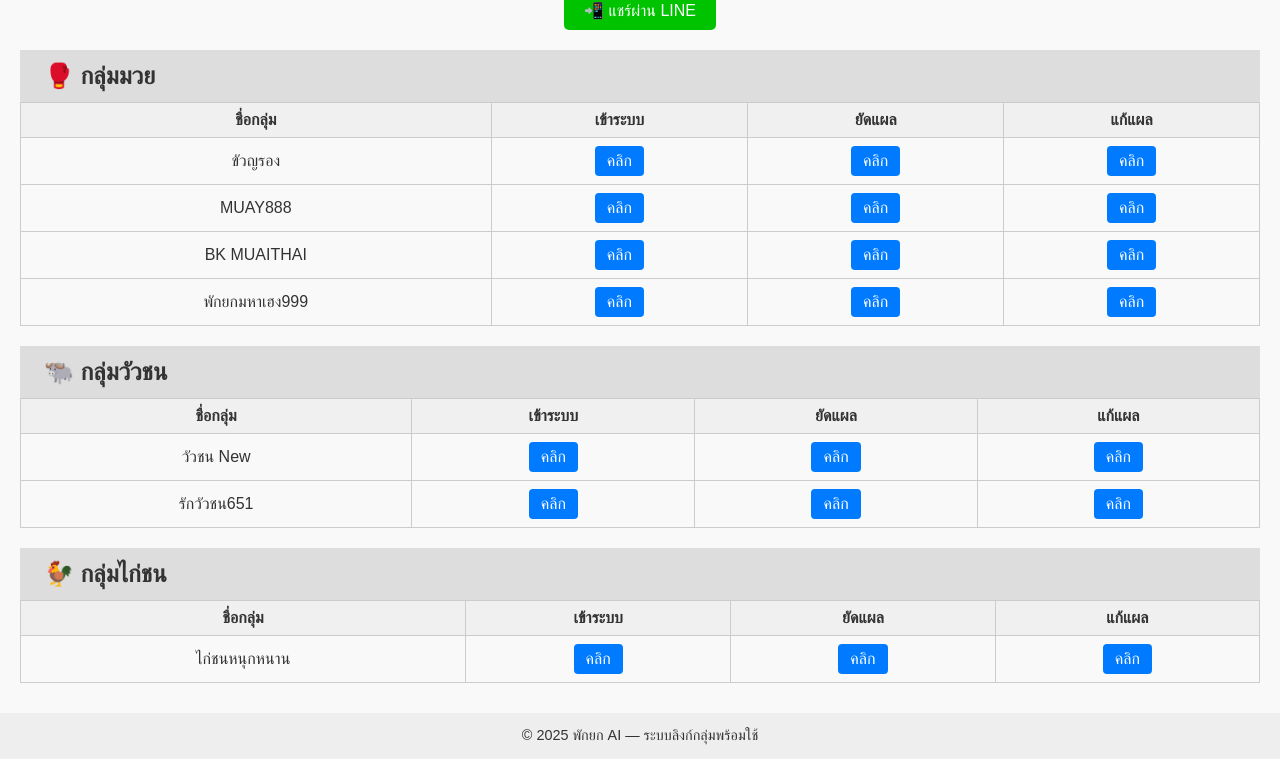
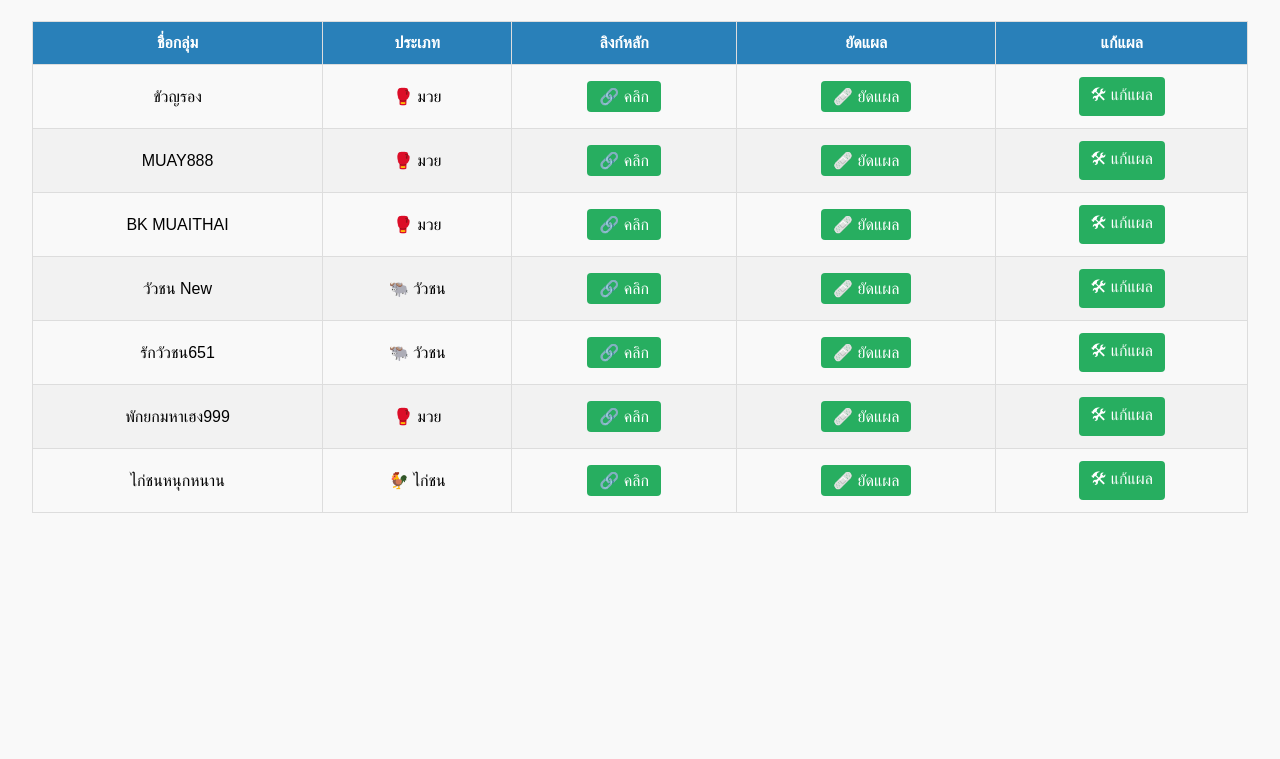
Before and after one commit to airobot01/pkrobot-ai-links, a plain HTML site: page docs/index.html.html in a window 1280 px wide. Shown: the part 101-860 px from the top of the page. After the commit the page ends 800 px from the top, so only its background shows below. Drawn offline with Linux system fonts and the light colour scheme.

Commit message:
Add files via upload

```diff
--- a/docs/index.html.html
+++ b/docs/index.html.html
@@ -2,68 +2,121 @@
 <!DOCTYPE html>
 <html lang="th">
 <head>
-  <meta charset="UTF-8">
-  <meta name="viewport" content="width=device-width, initial-scale=1">
-  <title>ลิงก์ระบบ พักยก AI</title>
+  <meta charset="UTF-8" />
+  <meta name="viewport" content="width=device-width, initial-scale=1.0" />
+  <title>ระบบลิงก์ พักยก AI</title>
   <style>
-    body { font-family: 'Sarabun', sans-serif; margin: 0; padding: 0; background: #f9f9f9; color: #333; }
-    header { background: #111; color: #fff; padding: 1em; text-align: center; }
-    header img { max-height: 50px; vertical-align: middle; margin-right: 10px; }
-    h2 { background: #ddd; padding: 0.5em 1em; margin: 0; }
-    section { padding: 10px 20px; }
-    table { width: 100%; border-collapse: collapse; margin-bottom: 20px; }
-    th, td { border: 1px solid #ccc; padding: 8px; text-align: center; }
-    th { background: #f0f0f0; }
-    a.button { display: inline-block; padding: 6px 12px; background: #007bff; color: #fff; text-decoration: none; border-radius: 4px; }
-    a.button:hover { background: #0056b3; }
-    footer { text-align: center; padding: 1em; font-size: 0.9em; background: #eee; }
-    .line-btn { margin: 10px auto; display: block; width: fit-content; padding: 10px 20px; background: #00c300; color: white; text-decoration: none; border-radius: 5px; }
-    .top-btn { position: fixed; bottom: 20px; right: 20px; padding: 10px 15px; background: #222; color: white; border: none; border-radius: 5px; cursor: pointer; display: none; }
+    body {
+      font-family: 'Sarabun', sans-serif;
+      background-color: #f9f9f9;
+      margin: 0;
+      padding: 2rem;
+    }
+    h1 {
+      text-align: center;
+      color: #2c3e50;
+    }
+    table {
+      width: 100%;
+      border-collapse: collapse;
+      margin-top: 2rem;
+    }
+    th, td {
+      padding: 12px 16px;
+      border: 1px solid #ddd;
+      text-align: center;
+    }
+    th {
+      background-color: #2980b9;
+      color: white;
+    }
+    tr:nth-child(even) {
+      background-color: #f2f2f2;
+    }
+    a.button {
+      background-color: #27ae60;
+      color: white;
+      padding: 6px 12px;
+      text-decoration: none;
+      border-radius: 4px;
+      display: inline-block;
+    }
+    a.button:hover {
+      background-color: #219150;
+    }
   </style>
 </head>
 <body>
-<header>
-  <img src="https://i.imgur.com/Knz6O9G.png" alt="พักยก AI Logo" />
-  <strong>ลิงก์ระบบ พักยก AI</strong>
-</header>
+  <h1>ระบบลิงก์ พักยก AI</h1>
+  <table>
+    <thead>
+      <tr>
+        <th>ชื่อกลุ่ม</th>
+        <th>ประเภท</th>
+        <th>ลิงก์หลัก</th>
+        <th>ยัดแผล</th>
+        <th>แก้แผล</th>
+      </tr>
+    </thead>
+    <tbody>
 
-<a href="https://line.me/R/" class="line-btn">📲 แชร์ผ่าน LINE</a>
+      <tr>
+        <td>ขัวญรอง</td>
+        <td>🥊 มวย</td>
+        <td><a class="button" href="https://boxingthailand.com/ConfigKwan/nav.php" target="_blank">🔗 คลิก</a></td>
+        <td><a class="button" href="https://boxingthailand.com/ConfigKwan/dev2.php" target="_blank">🩹 ยัดแผล</a></td>
+        <td><a class="button" href="https://duck98.com/ConfigKwan/logging.php" target="_blank">🛠 แก้แผล</a></td>
+      </tr>
 
-<section>
-  <h2>🥊 กลุ่มมวย</h2>
-  <table>
-    <tr><th>ชื่อกลุ่ม</th><th>เข้าระบบ</th><th>ยัดแผล</th><th>แก้แผล</th></tr>
-    <tr><td>ขัวญรอง</td><td><a class="button" href="#">คลิก</a></td><td><a class="button" href="#">คลิก</a></td><td><a class="button" href="#">คลิก</a></td></tr>
-    <tr><td>MUAY888</td><td><a class="button" href="#">คลิก</a></td><td><a class="button" href="#">คลิก</a></td><td><a class="button" href="#">คลิก</a></td></tr>
-    <tr><td>BK MUAITHAI</td><td><a class="button" href="#">คลิก</a></td><td><a class="button" href="#">คลิก</a></td><td><a class="button" href="#">คลิก</a></td></tr>
-    <tr><td>พักยกมหาเฮง999</td><td><a class="button" href="#">คลิก</a></td><td><a class="button" href="#">คลิก</a></td><td><a class="button" href="#">คลิก</a></td></tr>
+      <tr>
+        <td>MUAY888</td>
+        <td>🥊 มวย</td>
+        <td><a class="button" href="https://duck98.com/ConfigBotx/login.php" target="_blank">🔗 คลิก</a></td>
+        <td><a class="button" href="https://duck98.com/ConfigBotx/dev2.php" target="_blank">🩹 ยัดแผล</a></td>
+        <td><a class="button" href="https://duck98.com/ConfigBotx/logging.php" target="_blank">🛠 แก้แผล</a></td>
+      </tr>
+
+      <tr>
+        <td>BK MUAITHAI</td>
+        <td>🥊 มวย</td>
+        <td><a class="button" href="https://duck98.com/ConfigBoty/login.php" target="_blank">🔗 คลิก</a></td>
+        <td><a class="button" href="https://duck98.com/ConfigBoty/dev2.php" target="_blank">🩹 ยัดแผล</a></td>
+        <td><a class="button" href="https://duck98.com/ConfigBoty/logging.php" target="_blank">🛠 แก้แผล</a></td>
+      </tr>
+
+      <tr>
+        <td>วัวชน New</td>
+        <td>🐃 วัวชน</td>
+        <td><a class="button" href="https://duck98.com/Jaojom/nav.php?page=realtime" target="_blank">🔗 คลิก</a></td>
+        <td><a class="button" href="https://duck98.com/Jaojom/dev2.php" target="_blank">🩹 ยัดแผล</a></td>
+        <td><a class="button" href="https://duck98.com/Jaojom/logging.php" target="_blank">🛠 แก้แผล</a></td>
+      </tr>
+
+      <tr>
+        <td>รักวัวชน651</td>
+        <td>🐃 วัวชน</td>
+        <td><a class="button" href="https://duck98.com/ConfigBOT/login.php" target="_blank">🔗 คลิก</a></td>
+        <td><a class="button" href="https://duck98.com/ConfigBOT/dev2.php" target="_blank">🩹 ยัดแผล</a></td>
+        <td><a class="button" href="https://duck98.com/ConfigBOT/logging.php" target="_blank">🛠 แก้แผล</a></td>
+      </tr>
+
+      <tr>
+        <td>พักยกมหาเฮง999</td>
+        <td>🥊 มวย</td>
+        <td><a class="button" href="https://duck98.com/ConfigMahaheng/login.php" target="_blank">🔗 คลิก</a></td>
+        <td><a class="button" href="https://duck98.com/ConfigMahaheng/dev2.php" target="_blank">🩹 ยัดแผล</a></td>
+        <td><a class="button" href="https://duck98.com/ConfigMahaheng/logging.php" target="_blank">🛠 แก้แผล</a></td>
+      </tr>
+
+      <tr>
+        <td>ไก่ชนหนุกหนาน</td>
+        <td>🐓 ไก่ชน</td>
+        <td><a class="button" href="https://duck98.com/ConfigNuknan/login.php" target="_blank">🔗 คลิก</a></td>
+        <td><a class="button" href="https://duck98.com/ConfigNuknan/dev2.php" target="_blank">🩹 ยัดแผล</a></td>
+        <td><a class="button" href="https://duck98.com/ConfigNuknan/logging.php" target="_blank">🛠 แก้แผล</a></td>
+      </tr>
+
+    </tbody>
   </table>
-
-  <h2>🐃 กลุ่มวัวชน</h2>
-  <table>
-    <tr><th>ชื่อกลุ่ม</th><th>เข้าระบบ</th><th>ยัดแผล</th><th>แก้แผล</th></tr>
-    <tr><td>วัวชน New</td><td><a class="button" href="#">คลิก</a></td><td><a class="button" href="#">คลิก</a></td><td><a class="button" href="#">คลิก</a></td></tr>
-    <tr><td>รักวัวชน651</td><td><a class="button" href="#">คลิก</a></td><td><a class="button" href="#">คลิก</a></td><td><a class="button" href="#">คลิก</a></td></tr>
-  </table>
-
-  <h2>🐓 กลุ่มไก่ชน</h2>
-  <table>
-    <tr><th>ชื่อกลุ่ม</th><th>เข้าระบบ</th><th>ยัดแผล</th><th>แก้แผล</th></tr>
-    <tr><td>ไก่ชนหนุกหนาน</td><td><a class="button" href="#">คลิก</a></td><td><a class="button" href="#">คลิก</a></td><td><a class="button" href="#">คลิก</a></td></tr>
-  </table>
-</section>
-
-<footer>
-  © 2025 พักยก AI — ระบบลิงก์กลุ่มพร้อมใช้
-</footer>
-
-<button onclick="window.scrollTo({top: 0, behavior: 'smooth'});" class="top-btn" id="toTopBtn">🔝 ขึ้นบน</button>
-<script>
-  const toTop = document.getElementById("toTopBtn");
-  window.onscroll = function() {
-    toTop.style.display = (document.body.scrollTop > 100 || document.documentElement.scrollTop > 100) ? "block" : "none";
-  };
-</script>
-
 </body>
 </html>
```
